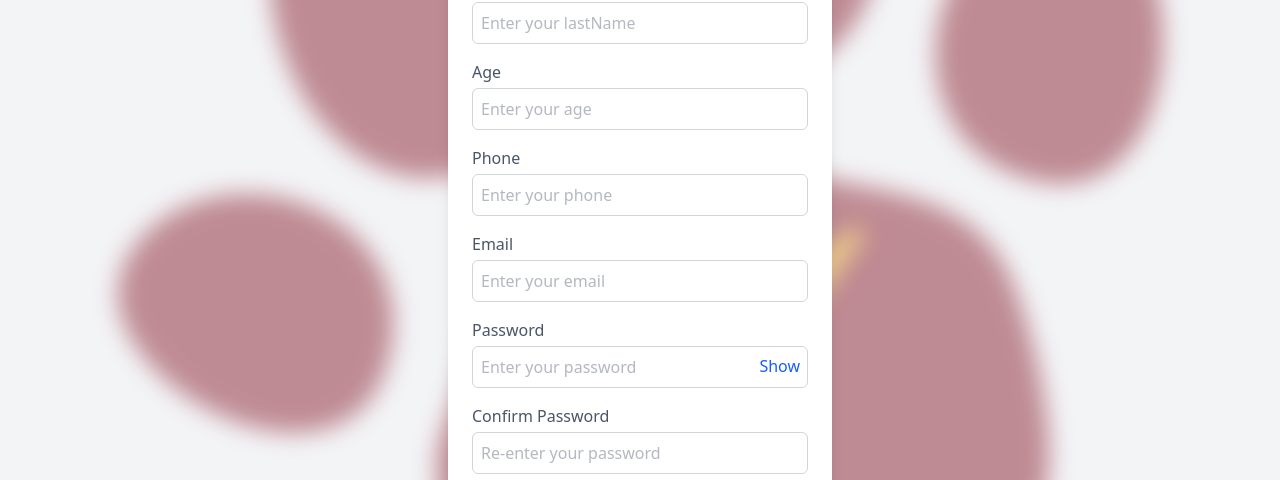
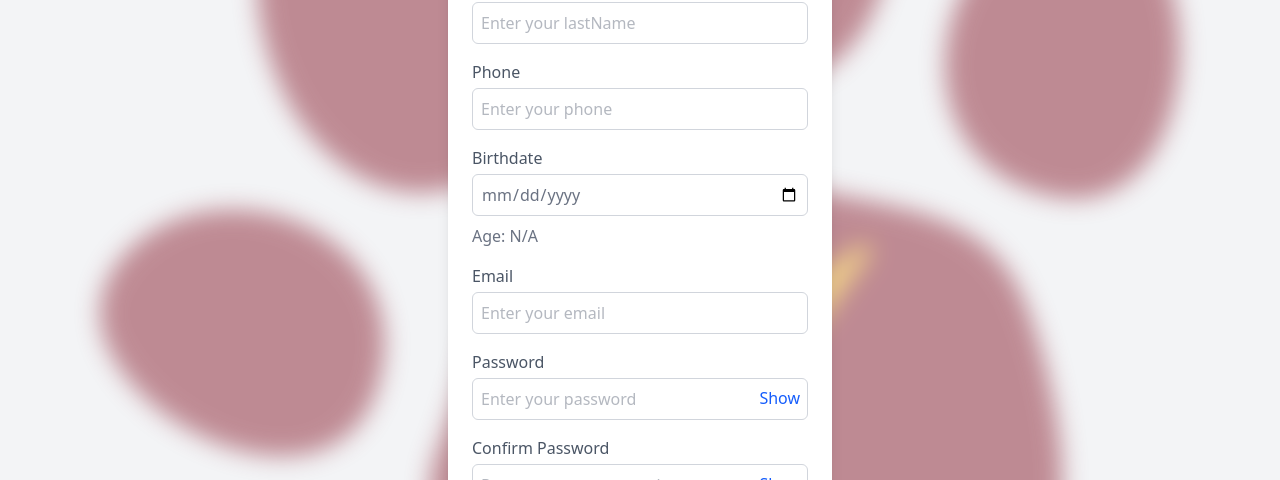
Before and after one commit to pawsitivepack/p40, a React (Vite) app in the folder frontend/: page /login in a window 1280 px wide. Both pictures are taken after a click on the button "Don't have an account? Create one". Shown: the part 320-800 px from the top of the page. Built offline with nearby package versions, Linux system fonts and the light colour scheme; no server answers.

Commit message:
Add birthdate input and age validation to signup and login forms

```diff
--- a/frontend/src/components/Users/GoogleSignup.jsx
+++ b/frontend/src/components/Users/GoogleSignup.jsx
@@ -5,11 +5,34 @@ import { toast } from "react-toastify";
 function GoogleSignup() {
 	const location = useLocation();
 	const navigate = useNavigate();
+	const [birthdate, setBirthdate] = useState(""); // Separate state for birthdate
+	const [isOldEnough, setIsOldEnough] = useState(true); // Ensure age is 12+
 	const { firstName, lastName, email, picture } = location.state;
 	const [formData, setFormData] = useState({ age: "", phone: "" });
 
 	const handleChange = (e) => {
 		setFormData({ ...formData, [e.target.name]: e.target.value });
+	};
+	const handleBirthdateChange = (e) => {
+		const birthdateValue = e.target.value;
+		setBirthdate(birthdateValue);
+
+		// Calculate age
+		const today = new Date();
+		const birthDate = new Date(birthdateValue);
+		let userAge = today.getFullYear() - birthDate.getFullYear();
+		const monthDiff = today.getMonth() - birthDate.getMonth();
+
+		// Adjust age if birthday hasn't happened yet this year
+		if (monthDiff < 0 || (monthDiff === 0 && today.getDate() < birthDate.getDate())) {
+			userAge--;
+		}
+
+		// Set calculated age in formData
+		setFormData({ ...formData, age: userAge });
+
+		// Check if the user is at least 12 years old
+		setIsOldEnough(userAge >= 12);
 	};
 
 	const handleSubmit = async (e) => {
@@ -52,18 +75,15 @@ function GoogleSignup() {
 				</h2>
 				<form onSubmit={handleSubmit} className="space-y-4">
 					<div>
-						<label className="block text-sm font-medium text-gray-700">
-							Age
-						</label>
-						<input
-							type="number"
-							name="age"
-							value={formData.age}
-							onChange={handleChange}
-							className="mt-1 block w-full p-2 border border-gray-300 rounded-md shadow-sm focus:ring-blue-500 focus:border-blue-500 text-gray-900"
-							placeholder="Enter your age"
-							required
-						/>
+					<label className="block text-gray-600 mb-1">Birthdate</label>
+								<input
+									type="date"
+									value={birthdate}
+									onChange={handleBirthdateChange}
+									className="w-full p-2 border border-gray-300 text-gray-500 rounded-md mb-2"
+									required
+								/>
+								<p className="text-gray-500 mb-4">Age: {formData.age || "N/A"}</p>
 					</div>
 					<div>
 						<label className="block text-sm font-medium text-gray-700">
--- a/frontend/src/components/Users/Login.jsx
+++ b/frontend/src/components/Users/Login.jsx
@@ -18,8 +18,11 @@ export default function Login() {
 		password: "",
 		confirmPassword: "",
 	});
+	const [birthdate, setBirthdate] = useState(""); // Separate state for birthdate
+	const [isOldEnough, setIsOldEnough] = useState(true); // Ensure age is 12+
 	const [rememberMe, setRememberMe] = useState(false);
 	const [showPassword, setShowPassword] = useState(false);
+	const [showConfirmPassword, setShowConfirmPassword] = useState(false);
 	const navigate = useNavigate();
 
 	const handleChange = (e) => {
@@ -63,8 +66,36 @@ export default function Login() {
 		}
 	};
 
+	const handleBirthdateChange = (e) => {
+		const birthdateValue = e.target.value;
+		setBirthdate(birthdateValue);
+
+		// Calculate age
+		const today = new Date();
+		const birthDate = new Date(birthdateValue);
+		let userAge = today.getFullYear() - birthDate.getFullYear();
+		const monthDiff = today.getMonth() - birthDate.getMonth();
+
+		// Adjust age if birthday hasn't happened yet this year
+		if (monthDiff < 0 || (monthDiff === 0 && today.getDate() < birthDate.getDate())) {
+			userAge--;
+		}
+
+		// Set calculated age in formData
+		setFormData({ ...formData, age: userAge });
+
+		// Check if the user is at least 12 years old
+		setIsOldEnough(userAge >= 12);
+	};
+
+
 	const handleSubmit = async (e) => {
 		e.preventDefault();
+		if (!isOldEnough) {
+			toast.error("You must be at least 12 years old to create an account.");
+			return;
+		}
+
 		if (isRegistering && formData.password !== formData.confirmPassword) {
 			toast.error("Passwords do not match!");
 			return;
@@ -134,6 +165,11 @@ export default function Login() {
 		setShowPassword(!showPassword);
 	};
 
+    const toggleConfirmPasswordVisibility = () => {
+		setShowConfirmPassword(!showConfirmPassword);
+	};
+
+
 	return (
 		<div className="relative flex justify-center items-center min-h-screen bg-gray-100 overflow-hidden">
 			<div
@@ -154,7 +190,7 @@ export default function Login() {
 					<form onSubmit={handleSubmit}>
 						{isRegistering && (
 							<>
-								{["firstName", "lastName", "age", "phone"].map((field) => (
+								{["firstName", "lastName", "phone"].map((field) => (
 									<div key={field}>
 										<label className="block text-gray-600 mb-1 capitalize">
 											{field.replace(/([A-Z])/g, " $1")}
@@ -170,6 +206,18 @@ export default function Login() {
 										/>
 									</div>
 								))}
+								<label className="block text-gray-600 mb-1">Birthdate</label>
+								<input
+									type="date"
+									value={birthdate}
+									onChange={handleBirthdateChange}
+									className="w-full p-2 border border-gray-300 text-gray-500 rounded-md mb-2"
+									required
+								/>
+								<p className="text-gray-500 mb-4">Age: {formData.age || "N/A"}</p>
+								{!isOldEnough && (
+									<p className="text-red-600 text-sm">You must be at least 12 years old to register.</p>
+								)}
 							</>
 						)}
 						<label className="block text-gray-600 mb-1">Email</label>
@@ -203,20 +251,28 @@ export default function Login() {
 						</div>
 						{isRegistering && (
 							<>
-								<label className="block text-gray-600 mb-1">
-									Confirm Password
-								</label>
+								<label className="block text-gray-600 mb-1">Confirm Password</label>
+								<div className="relative">
 									<input
-									type="password"
+										type={showConfirmPassword ? "text" : "password"}
 										name="confirmPassword"
 										value={formData.confirmPassword}
 										onChange={handleChange}
 										placeholder="Re-enter your password"
-									className="w-full p-2 border border-gray-300 text-gray-500 rounded-md mb-4"
+										className="w-full p-2 border border-gray-300 text-gray-500 rounded-md mb-4 pr-16"
 										required
 									/>
+									<button
+										type="button"
+										className="absolute right-2 top-2 text-blue-600"
+										onClick={toggleConfirmPasswordVisibility}
+									>
+										{showConfirmPassword ? "Hide" : "Show"}
+									</button>
+								</div>
 							</>
 						)}
+
 						<button
 							type="submit"
 							className="w-full bg-gray-700 text-white py-2 rounded-md hover:bg-gray-800 transition"
```
Lines whose indentation alone changed are shown as unchanged.
